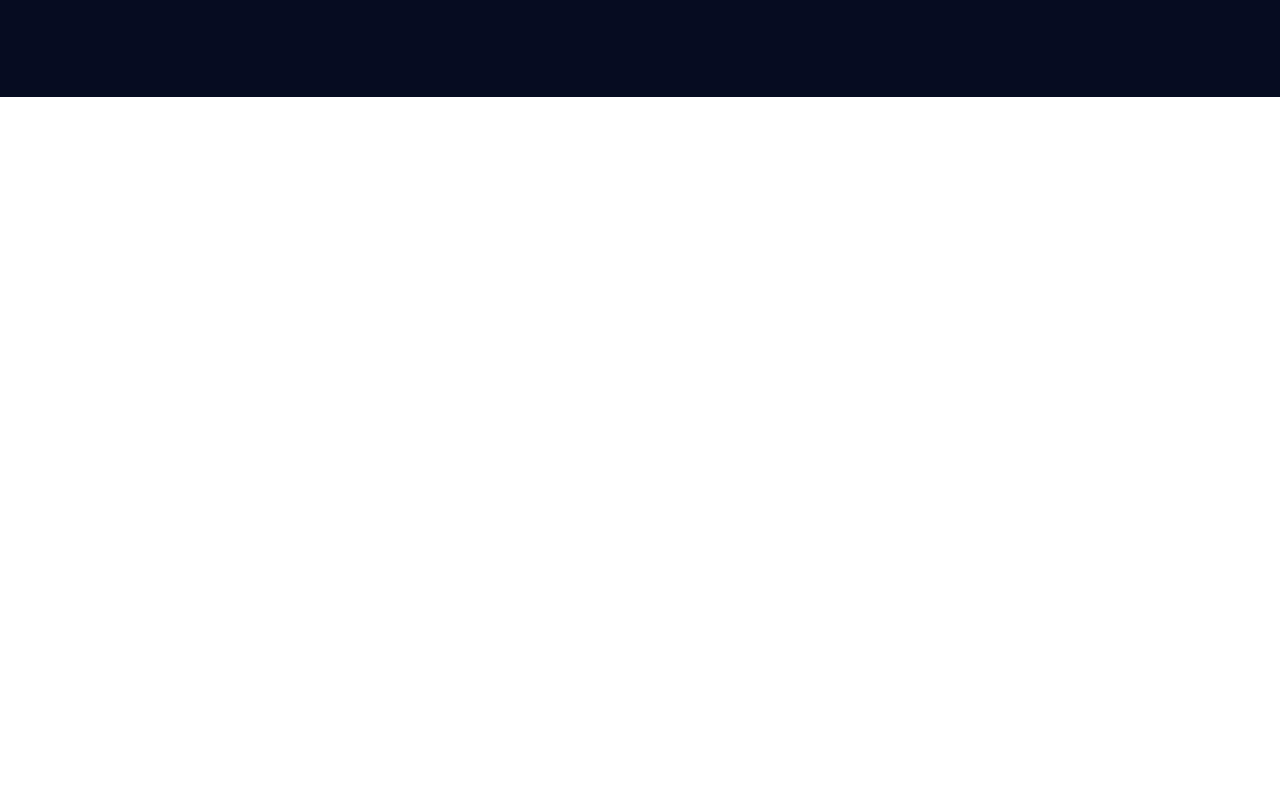
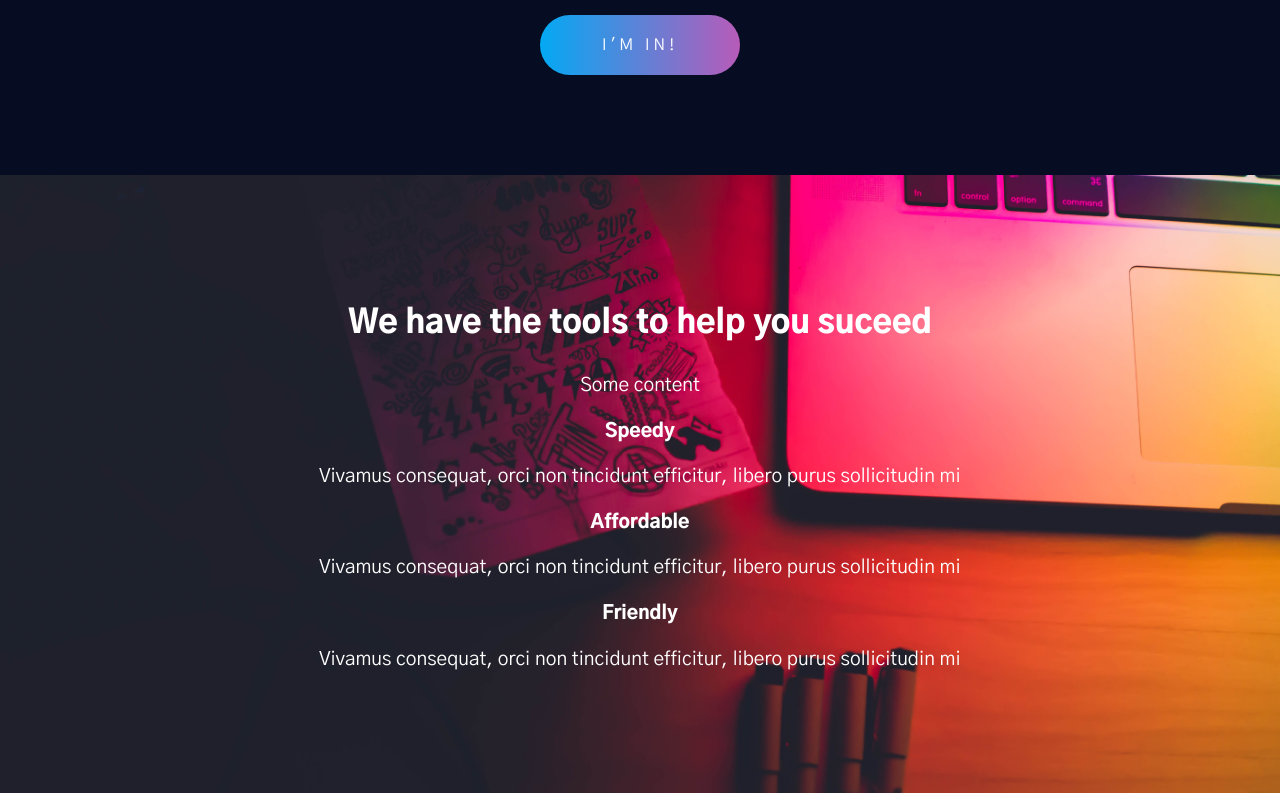
Before and after one commit to bagseye/startup, a Gatsby site: page / in a window 1280 px wide. Shown: the part 577-1370 px from the top of the page. Before the commit the page ends 800 px from the top, so only its background shows below. Built offline with nearby package versions, Linux system fonts and the light colour scheme; Gatsby itself is replaced by a stand-in of ours.

Commit message:
Added perks

```diff
--- a/src/components/Banner/banner.js
+++ b/src/components/Banner/banner.js
@@ -25,7 +25,7 @@ const Banner = () => {
         backgroundColor={`#040e18`}
       >
         <div className="hero-content">
-          <h1> Aliquam lectus lectus, pellentesque vel orci eu</h1>
+          <h1>It's time to make your business stand out</h1>
           <Button cta="Learn More" anchor={true} href="linking" />
         </div>
       </BackgroundImage>
@@ -49,7 +49,7 @@ const BannerWrapper = styled.section`
       margin-right: auto;
 
       h1 {
-        font-size: 2rem;
+        font-size: 1.75rem;
         font-weight: 900;
       }
 
--- /dev/null
+++ b/src/components/Perk/perk.js
@@ -0,0 +1,15 @@
+import React from "react"
+import styled from "styled-components"
+
+const Perk = ({ title, content }) => {
+  return (
+    <PerkWrapper>
+      <h3>{title}</h3>
+      <p>{content}</p>
+    </PerkWrapper>
+  )
+}
+
+const PerkWrapper = styled.article``
+
+export default Perk
--- a/src/components/TextBlock/textBlock.js
+++ b/src/components/TextBlock/textBlock.js
@@ -19,20 +19,8 @@ const TextBlockWrapper = styled.section`
   text-align: center;
   padding: 100px 30px;
 
-  .content-container {
-    margin: 0 auto;
-    width: 100%;
-    max-width: 850px;
-
-    h2 {
-      font-weight: 900;
-      font-size: 2rem;
-      line-height: 1.4;
-    }
-
-    p {
-      margin-bottom: 40px;
-    }
+  p {
+    margin-bottom: 40px;
   }
 `
 
--- /dev/null
+++ b/src/components/TextBlockImg/textBlockImg.js
@@ -0,0 +1,35 @@
+import React from "react"
+import { useStaticQuery, graphql } from "gatsby"
+import BackgroundImage from "gatsby-background-image"
+import styled from "styled-components"
+
+const TextBlockImg = ({ title, children }) => {
+  const data = useStaticQuery(graphql`
+    query {
+      file(relativePath: { eq: "macbook-pad.jpg" }) {
+        childImageSharp {
+          fluid(maxWidth: 2000, quality: 90) {
+            ...GatsbyImageSharpFluid_withWebp
+          }
+        }
+      }
+    }
+  `)
+  return (
+    <BackgroundImage Tag="section" fluid={data.file.childImageSharp.fluid}>
+      <TextBlockImgWrapper>
+        <div className="content-container">
+          <h2>{title}</h2>
+          {children}
+        </div>
+      </TextBlockImgWrapper>
+    </BackgroundImage>
+  )
+}
+
+const TextBlockImgWrapper = styled.section`
+  text-align: center;
+  padding: 100px 30px;
+`
+
+export default TextBlockImg
--- a/src/components/layout.js
+++ b/src/components/layout.js
@@ -13,7 +13,33 @@ const Layout = ({ children }) => {
 
 const LayoutWrapper = styled.div`
   font-family: "Gothic A1", sans-serif;
-  color: red;
+  color: #fff;
+
+  h1,
+  h2,
+  h3,
+  h4,
+  h5,
+  h6 {
+    font-weight: 900;
+    line-height: 1.4;
+  }
+
+  h1,
+  h2 {
+    font-size: 2rem;
+  }
+
+  p {
+    font-size: 1.2rem;
+    line-height: 1.4;
+  }
+
+  .content-container {
+    margin: 0 auto;
+    width: 100%;
+    max-width: 850px;
+  }
 `
 
 export default Layout
--- a/src/pages/index.js
+++ b/src/pages/index.js
@@ -2,6 +2,8 @@ import React from "react"
 import Layout from "../components/layout"
 import Banner from "../components/Banner/banner"
 import TextBlock from "../components/TextBlock/textBlock"
+import TextBlockImg from "../components/TextBlockImg/textBlockImg"
+import Perk from "../components/Perk/perk"
 import Button from "../components/Button/button"
 
 export default () => (
@@ -23,6 +25,24 @@ export default () => (
       >
         <Button cta="I'm in!" anchor={true} href="/" />
       </TextBlock>
+      <TextBlockImg title="We have the tools to help you suceed">
+        <p>Some content</p>
+        <Perk
+          title="Speedy"
+          content=" Vivamus consequat, orci non tincidunt
+          efficitur, libero purus sollicitudin mi"
+        />
+        <Perk
+          title="Affordable"
+          content=" Vivamus consequat, orci non tincidunt
+          efficitur, libero purus sollicitudin mi"
+        />
+        <Perk
+          title="Friendly"
+          content=" Vivamus consequat, orci non tincidunt
+          efficitur, libero purus sollicitudin mi"
+        />
+      </TextBlockImg>
     </Layout>
   </>
 )
```
